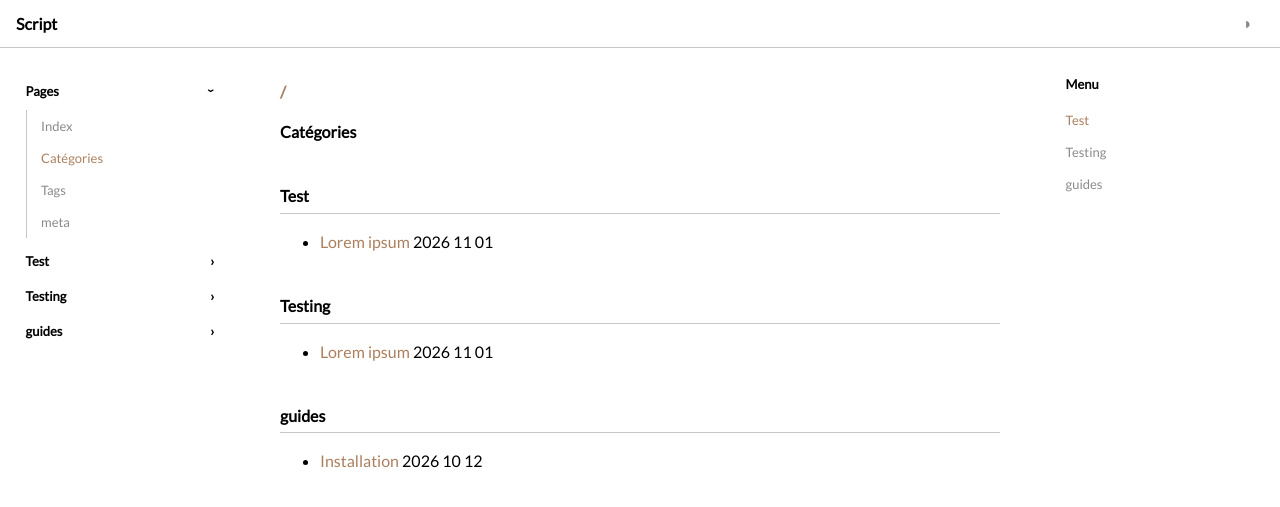
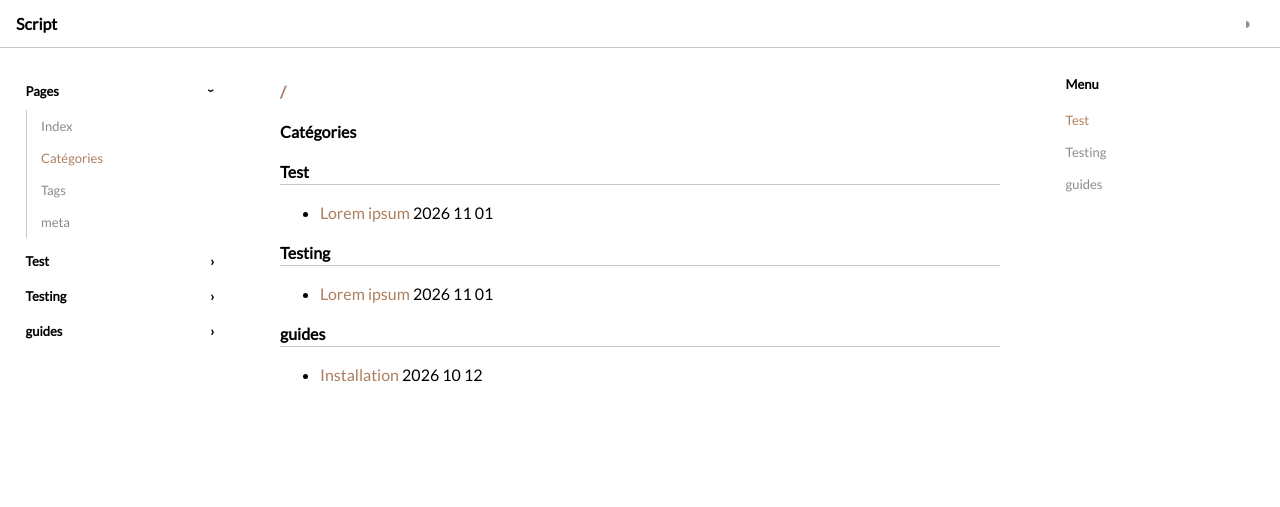
Before and after one commit to script-txt/script-txt.github.io, a Jekyll site: the page built from categories.html, in a window 1280 px wide. Shown: the top 507 px of the page. Built offline with Jekyll 4.4.1, drawn with Linux system fonts in a browser that asks for light colours.

Commit message:
Update default.html

```diff
--- a/_layouts/default.html
+++ b/_layouts/default.html
@@ -103,7 +103,7 @@
   main h1 { font-size: medium; font-weight: bold; /*line-height: inherit;*/ margin: 0 0 1rem; }
   main h2 {
     font-size: medium; font-weight: bold; /*line-height: inherit;*/
-    margin: 2.5rem 0 1rem; padding-bottom: .3rem;
+    /*margin: 2.5rem 0 1rem; padding-bottom: .3rem;*/
     border-bottom: 1px solid var(--border);
   }
   main code { background: var(--hover); padding: .1em .35em; border-radius: .25rem; font-size: small; }
```
